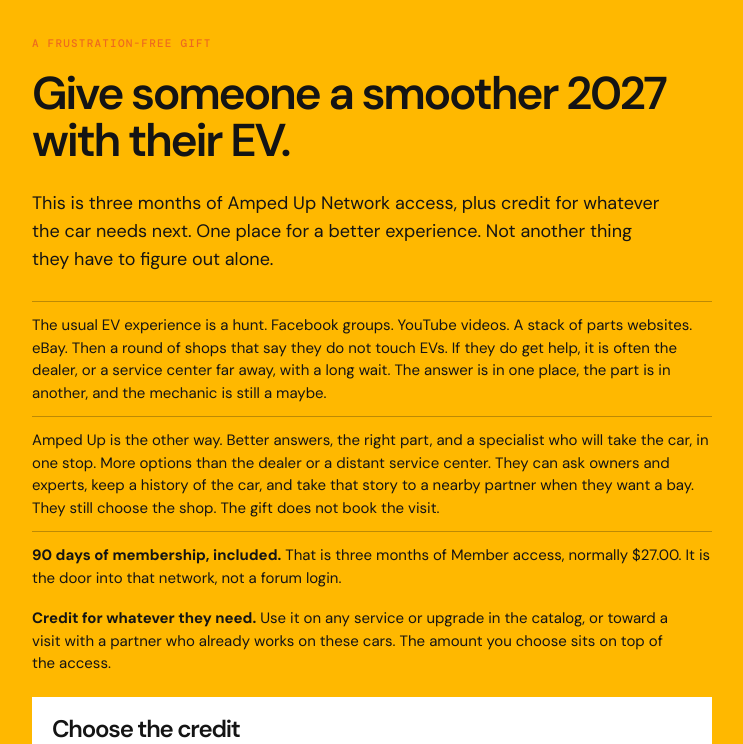
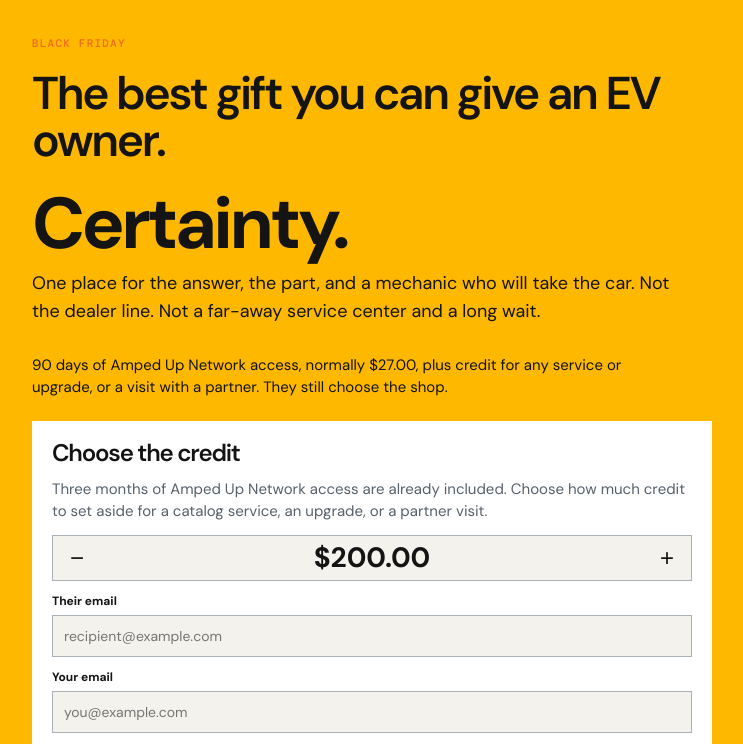
Before and after one commit to erichester76/volt-yard, a Next.js app: page /black-friday in a window 1280 px wide. Shown: the top 744 px of the page, without its empty margins (268-1011 px from the left). Built offline with nearby package versions, Linux system fonts and the light colour scheme; no server answers; the database is empty; a web font is replaced by a local one.

Commit message:
style: lead the gift page with certainty

```diff
--- a/app/black-friday/page.tsx
+++ b/app/black-friday/page.tsx
@@ -50,15 +50,11 @@ export default function BlackFridayPage() {
   return <main className="gift-offer">
     <section className="gift-offer-hero"><div className="wrap gift-offer-layout">
       <div>
-        <p className="eyebrow">A frustration-free gift</p>
-        <h1 className="heading-primary">Give someone a smoother 2027 with their EV.</h1>
-        <p className="intro">This is three months of Amped Up Network access, plus credit for whatever the car needs next. One place for a better experience. Not another thing they have to figure out alone.</p>
-        <div className="gift-offer-story">
-          <p>The usual EV experience is a hunt. Facebook groups. YouTube videos. A stack of parts websites. eBay. Then a round of shops that say they do not touch EVs. If they do get help, it is often the dealer, or a service center far away, with a long wait. The answer is in one place, the part is in another, and the mechanic is still a maybe.</p>
-          <p>Amped Up is the other way. Better answers, the right part, and a specialist who will take the car, in one stop. More options than the dealer or a distant service center. They can ask owners and experts, keep a history of the car, and take that story to a nearby partner when they want a bay. They still choose the shop. The gift does not book the visit.</p>
-          <p><b>{giftMembershipDays} days of membership, included.</b> That is three months of Member access, normally {money(giftMembershipValueCents)}. It is the door into that network, not a forum login.</p>
-        </div>
-        <p className="gift-offer-limit"><b>Credit for whatever they need.</b> Use it on any service or upgrade in the catalog, or toward a visit with a partner who already works on these cars. The amount you choose sits on top of the access.</p>
+        <p className="eyebrow">Black Friday</p>
+        <h1 className="heading-primary">The best gift you can give an EV owner.</h1>
+        <p className="gift-offer-certainty">Certainty.</p>
+        <p className="intro">One place for the answer, the part, and a mechanic who will take the car. Not the dealer line. Not a far-away service center and a long wait.</p>
+        <p className="gift-offer-limit">{giftMembershipDays} days of Amped Up Network access, normally {money(giftMembershipValueCents)}, plus credit for any service or upgrade, or a visit with a partner. They still choose the shop.</p>
       </div>
       <div className="gift-offer-aside">
         <CatalogTeaser compact title="The credit can go to things like" />
--- a/app/globals.css
+++ b/app/globals.css
@@ -1484,7 +1484,8 @@ footer button {
 .gift-offer-layout { display: grid; grid-template-columns: minmax(0, 680px); justify-content: center; gap: 22px; align-items: start; }
 .gift-offer-layout > * { min-width: 0; }
 .gift-offer-hero .eyebrow { color: var(--orange); }
-.gift-offer-hero h1, .gift-offer-hero .intro, .gift-offer-story, .gift-offer-limit { color: var(--acid-ink); }
+.gift-offer-hero h1, .gift-offer-hero .intro, .gift-offer-story, .gift-offer-limit, .gift-offer-certainty { color: var(--acid-ink); }
+.gift-offer-certainty { margin: 8px 0 0; font-size: clamp(40px, 6vw, 72px); font-weight: 700; letter-spacing: -0.05em; line-height: 0.95; }
 .gift-offer-hero h1 { max-width: 640px; }
 .gift-offer-hero .intro { max-width: 640px; font-size: 18px; line-height: 1.55; }
 .gift-offer-story { display: grid; gap: 12px; max-width: none; margin: 18px 0 0; }
@@ -1630,6 +1631,7 @@ footer button {
 :root[data-theme="dark"] .gift-offer-hero .intro,
 :root[data-theme="dark"] .gift-offer-hero .gift-offer-story,
 :root[data-theme="dark"] .gift-offer-hero .gift-offer-limit,
+:root[data-theme="dark"] .gift-offer-certainty,
 :root[data-theme="dark"] .gift-offer-preview,
 :root[data-theme="dark"] .gift-offer-preview a,
 :root[data-theme="dark"] .gift-offer-hero .catalog-teaser,
```
